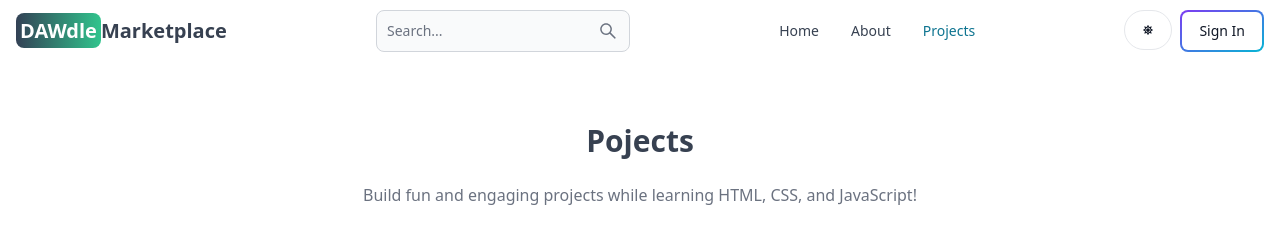
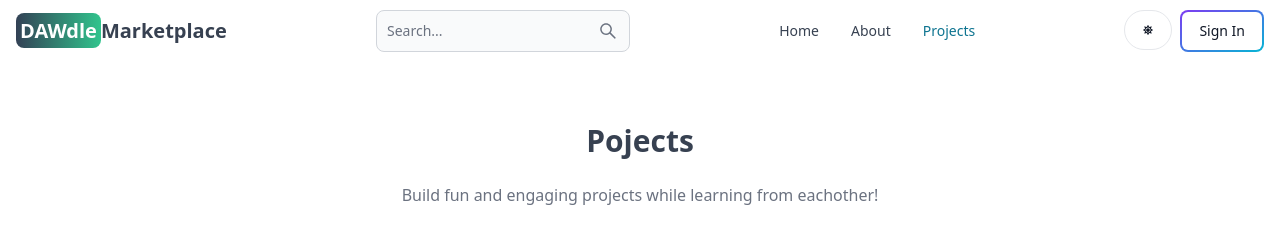
Before and after one commit to ChicoState/DAWdle-Marketplace, a React (Vite) app in the folder client/: page /projects in a window 1280 px wide. Shown: the top 229 px of the page. Built offline with nearby package versions, Linux system fonts and the light colour scheme; no server answers.

Commit message:
Fixed another typo

```diff
--- a/client/src/pages/Projects.jsx
+++ b/client/src/pages/Projects.jsx
@@ -6,8 +6,7 @@ export default function Projects() {
     <div className="min-h-screen max-w-2xl mx-auto flex justify-center items-center flex-col gap-6 p-3">
       <h1 className="text-3xl font-semibold">Pojects</h1>
       <p className="text-md text-gray-500">
-        Build fun and engaging projects while learning HTML, CSS, and
-        JavaScript!
+        Build fun and engaging projects while learning from eachother!
       </p>
       <CallToAction />
       <DAWdleCTA />
```
